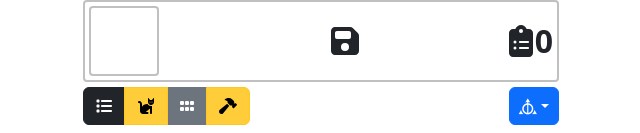
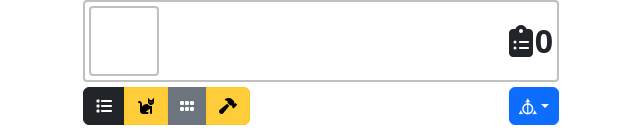
Before and after one commit to danj3000/ashes-builder, a React (Vite) app: page / in a window 1280 px wide. Both pictures are taken after a click on the label 547 px from the left and 24 px from the top of the page. Shown: the top 133 px of the page, without its empty margins (319-959 px from the left). Built offline with nearby package versions, Linux system fonts and the light colour scheme.

Commit message:
hide save

```diff
--- a/src/DeckHeader.jsx
+++ b/src/DeckHeader.jsx
@@ -41,12 +41,12 @@
                     <SimpleDie key={m} magic={m} />
 
                 ))}</div>
-            <div className='card-count'>
+                {/* <div className='card-count'>
                     <FontAwesomeIcon icon={faFloppyDisk}
                         onClick={() => {
                             onSaveClick();
                         }} />
-            </div>
+                </div> */}
                 <div className='card-count'>
                     <FontAwesomeIcon className={countClasses} icon={faClipboardList}
                         onClick={() => {
```
